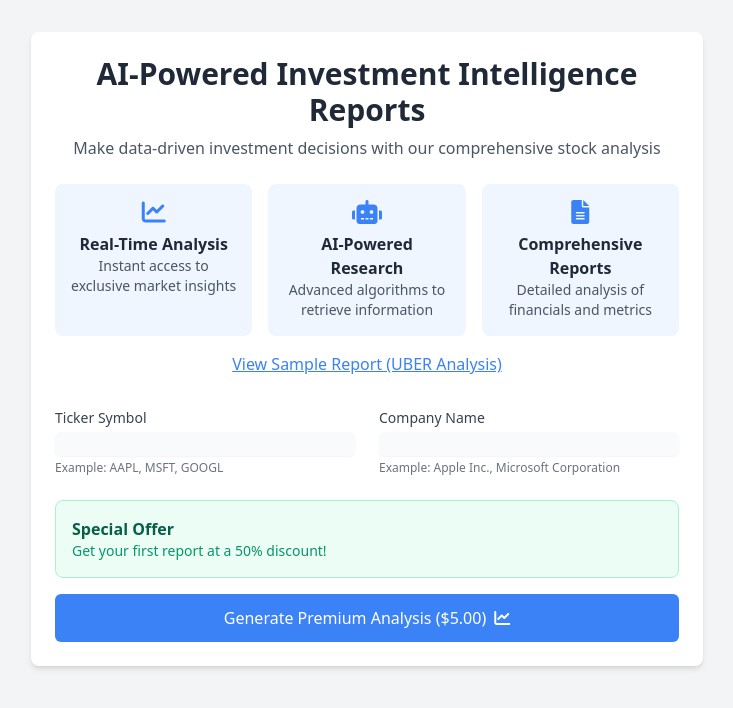
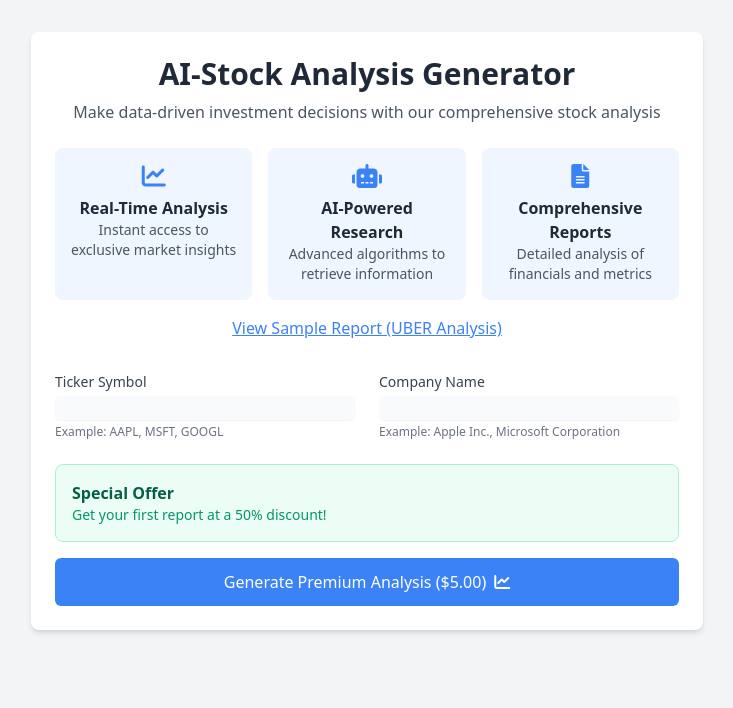
Before and after one commit to chauhanyash000/fintech-ai, a plain HTML site: page public/index.html in a window 1280 px wide. Shown: the whole page, without its empty margins (273-1006 px from the left). Drawn offline with nearby package versions, Linux system fonts and the light colour scheme.

Commit message:
Update index.html

```diff
--- a/public/index.html
+++ b/public/index.html
@@ -11,7 +11,7 @@
     <div class="container mx-auto px-4 py-8">
         <div class="max-w-2xl mx-auto bg-white rounded-lg shadow-md p-6">
             <div class="text-center mb-8">
-                <h1 class="text-3xl font-bold text-gray-800">AI-Powered Investment Intelligence Reports</h1>
+                <h1 class="text-3xl font-bold text-gray-800">AI-Stock Analysis Generator</h1>
                 <p class="text-gray-600 mt-2">Make data-driven investment decisions with our comprehensive stock analysis</p>
 
                 <div class="mt-6 grid grid-cols-1 md:grid-cols-3 gap-4">
```
